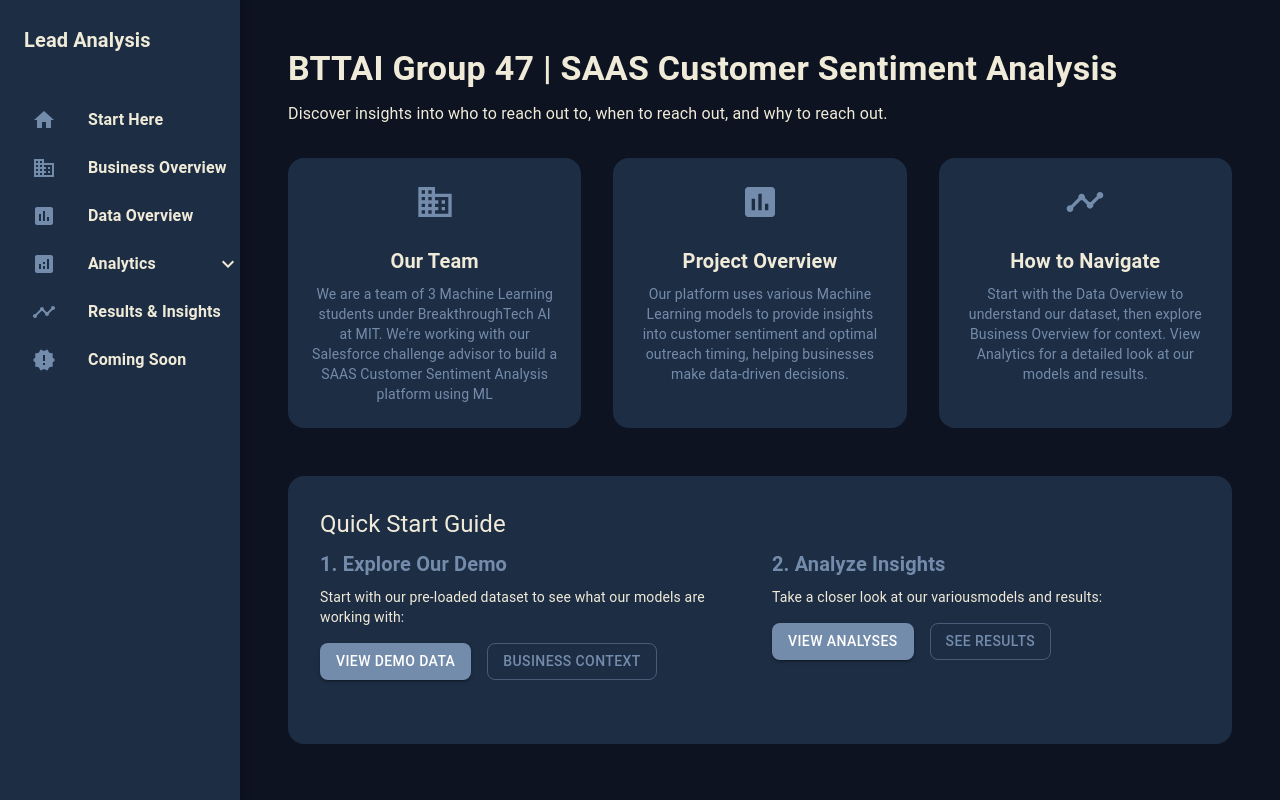
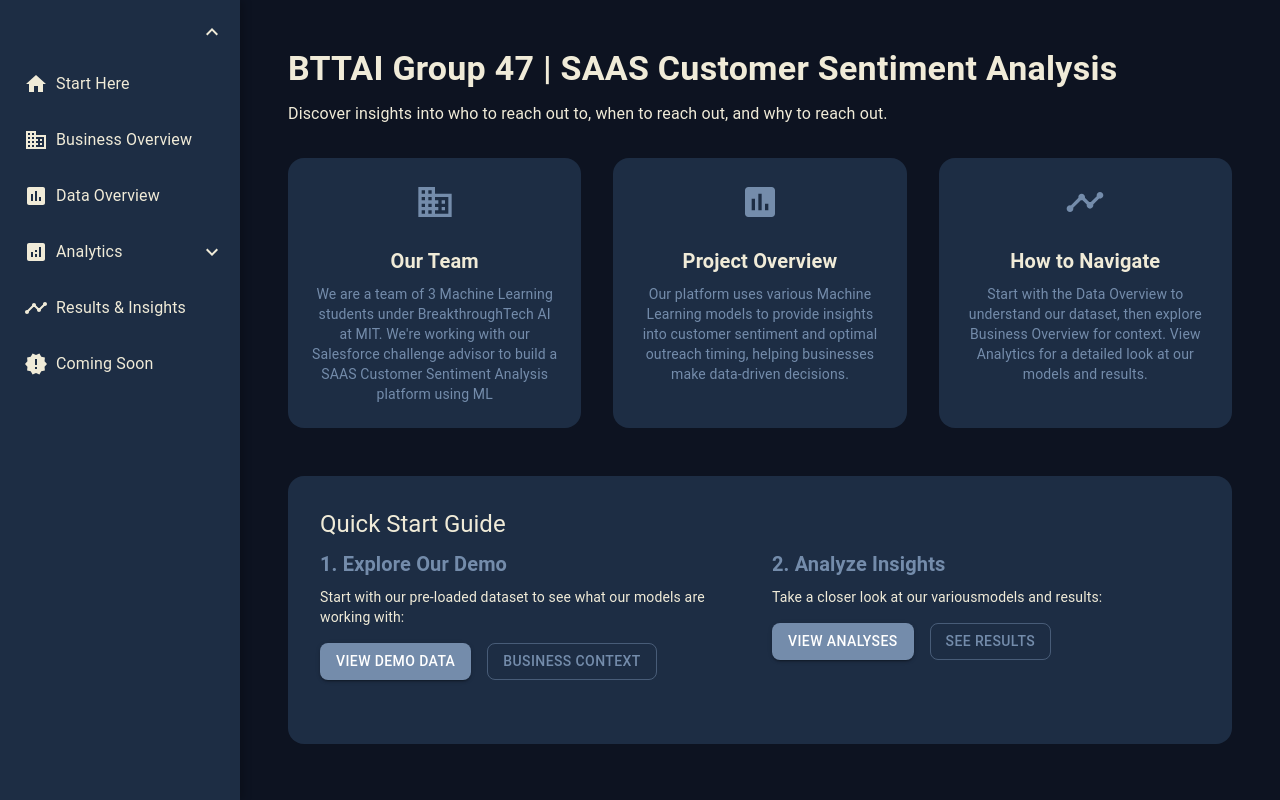
Before and after one commit to BTTAI-Salesforce-Group47/Customer_Sentiment_Analysis, a React (Create React App) app in the folder web-app/: page / in a window 1280 px wide. Built offline with nearby package versions, Linux system fonts and the light colour scheme.

Commit message:
sidebar tweak to be colapsible and spacious

```diff
--- a/web-app/src/components/Navigation.js
+++ b/web-app/src/components/Navigation.js
@@ -18,7 +18,10 @@ import { useNavigate } from 'react-router-dom';
 const Navigation = () => {
   const navigate = useNavigate();
   const [openAnalytics, setOpenAnalytics] = React.useState(false);
-  const drawerWidth = 240;
+  const [isCollapsed, setIsCollapsed] = React.useState(false);
+  const expandedWidth = 240;
+  const collapsedWidth = 65;
+  const drawerWidth = isCollapsed ? collapsedWidth : expandedWidth;
 
   const menuItems = [
     { text: 'Start Here', icon: <HomeIcon />, path: '/' },
@@ -49,26 +52,22 @@ const Navigation = () => {
           backgroundColor: '#1D2D44',
           color: '#F0EBD8',
           borderRadius: 0,
+          transition: 'width 0.2s ease-in-out',
+          overflowX: 'hidden',
+          '& .MuiListItem-root': {
+            px: 2,
+            py: 1.5,
+          },
         },
       }}
     >
-      <div style={{
-        padding: '24px',
-        borderBottom: 'none',
-        marginBottom: '8px'
-      }}>
-        <Typography
-          variant="h6"
-          component="div"
-          sx={{
-            color: '#F0EBD8',
-            fontWeight: 'bold',
-          }}
-        >
-          Lead Analysis
-        </Typography>
-      </div>
       <List>
+        {/* Collapse/Expand Button */}
+        <ListItem button onClick={() => setIsCollapsed(!isCollapsed)} sx={{ justifyContent: 'flex-end', py: 1 }}>
+          <ListItemIcon sx={{ color: '#F0EBD8', minWidth: 'auto' }}>
+            {isCollapsed ? <ExpandMore /> : <ExpandLess />}
+          </ListItemIcon>
+        </ListItem>
         {menuItems.map((item) => (
           item.subItems ? (
             <React.Fragment key={item.text}>
@@ -76,26 +75,21 @@ const Navigation = () => {
                 button
                 onClick={() => setOpenAnalytics(!openAnalytics)}
                 sx={{
-                  mx: 2,
-                  borderRadius: 2,
-                  '&:hover': {
-                    backgroundColor: 'rgba(62, 92, 118, 0.6)',
-                  },
-                  transition: 'all 0.2s ease',
+                  minHeight: 48,
+                  justifyContent: isCollapsed ? 'center' : 'initial',
                 }}
               >
-                <ListItemIcon sx={{ color: '#748CAB' }}>{item.icon}</ListItemIcon>
-                <ListItemText
-                  primary={item.text}
-                  sx={{
-                    '& .MuiListItemText-primary': {
-                      fontWeight: 'bold',
-                      color: '#F0EBD8',
-                    }
-                  }}
-                />
+                <ListItemIcon sx={{ color: '#F0EBD8', minWidth: isCollapsed ? 0 : 40, justifyContent: 'center' }}>
+                  {item.icon}
+                </ListItemIcon>
+                {!isCollapsed && (
+                  <>
+                    <ListItemText primary={item.text} />
                     {openAnalytics ? <ExpandLess /> : <ExpandMore />}
+                  </>
+                )}
               </ListItem>
+              {!isCollapsed && (
                 <Collapse in={openAnalytics} timeout="auto" unmountOnExit>
                   <List component="div" disablePadding>
                     {item.subItems.map((subItem) => (
@@ -103,30 +97,17 @@ const Navigation = () => {
                         button
                         key={subItem.text}
                         onClick={() => navigate(subItem.path)}
-                      sx={{
-                        pl: 4,
-                        mx: 2,
-                        borderRadius: 2,
-                        '&:hover': {
-                          backgroundColor: 'rgba(62, 92, 118, 0.6)',
-                        },
-                        transition: 'all 0.2s ease',
-                      }}
+                        sx={{ pl: 4 }}
                       >
-                      <ListItemIcon sx={{ color: '#748CAB' }}>{subItem.icon}</ListItemIcon>
-                      <ListItemText
-                        primary={subItem.text}
-                        sx={{
-                          '& .MuiListItemText-primary': {
-                            fontWeight: 'bold',
-                            color: '#F0EBD8',
-                          }
-                        }}
-                      />
+                        <ListItemIcon sx={{ color: '#F0EBD8' }}>
+                          {subItem.icon}
+                        </ListItemIcon>
+                        <ListItemText primary={subItem.text} />
                       </ListItem>
                     ))}
                   </List>
                 </Collapse>
+              )}
             </React.Fragment>
           ) : (
             <ListItem
@@ -134,24 +115,14 @@ const Navigation = () => {
               key={item.text}
               onClick={() => navigate(item.path)}
               sx={{
-                mx: 2,
-                borderRadius: 2,
-                '&:hover': {
-                  backgroundColor: 'rgba(62, 92, 118, 0.6)',
-                },
-                transition: 'all 0.2s ease',
+                minHeight: 48,
+                justifyContent: isCollapsed ? 'center' : 'initial',
               }}
             >
-              <ListItemIcon sx={{ color: '#748CAB' }}>{item.icon}</ListItemIcon>
-              <ListItemText
-                primary={item.text}
-                sx={{
-                  '& .MuiListItemText-primary': {
-                    fontWeight: 'bold',
-                    color: '#F0EBD8',
-                  }
-                }}
-              />
+              <ListItemIcon sx={{ color: '#F0EBD8', minWidth: isCollapsed ? 0 : 40, justifyContent: 'center' }}>
+                {item.icon}
+              </ListItemIcon>
+              {!isCollapsed && <ListItemText primary={item.text} />}
             </ListItem>
           )
         ))}
```
Lines whose indentation alone changed are shown as unchanged.
